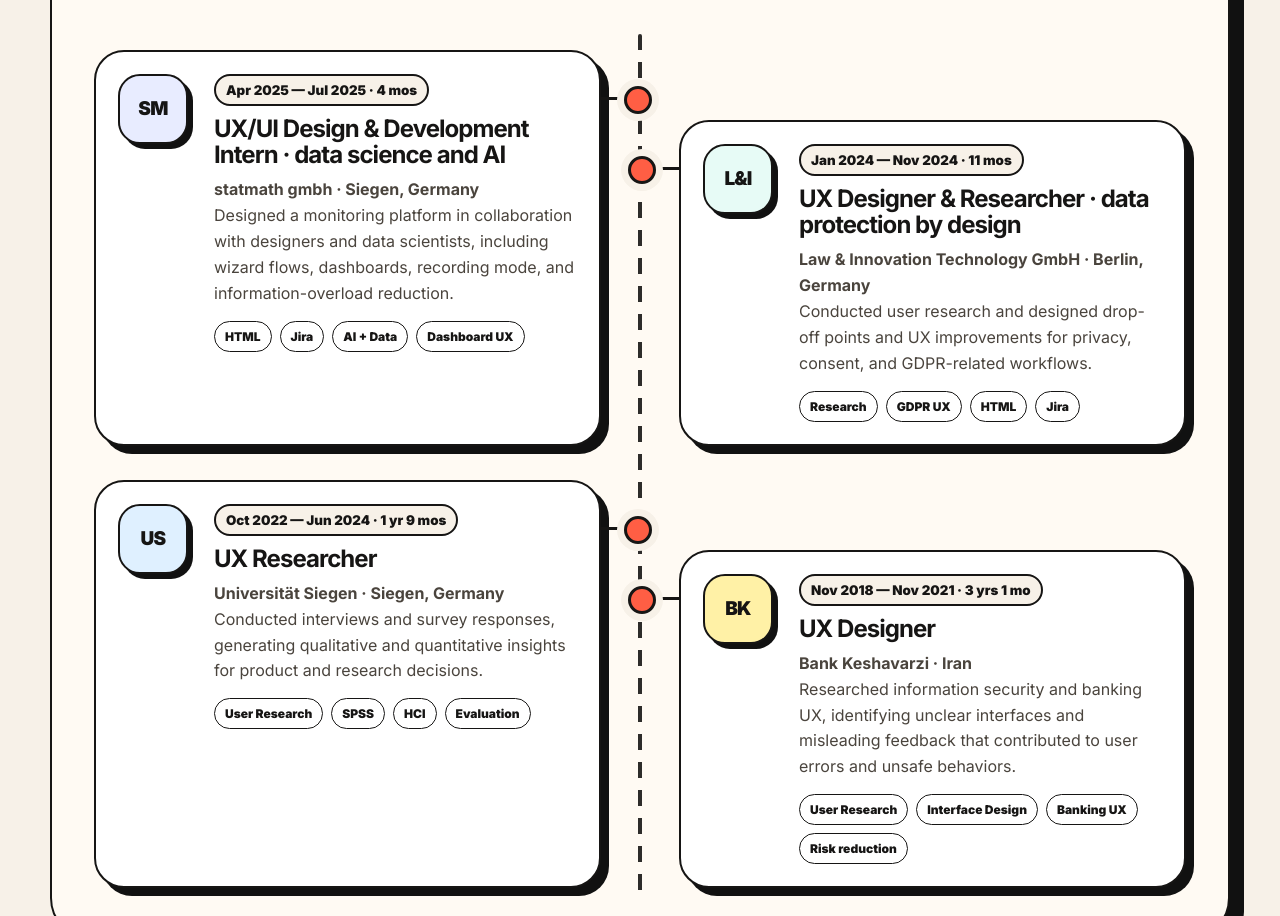
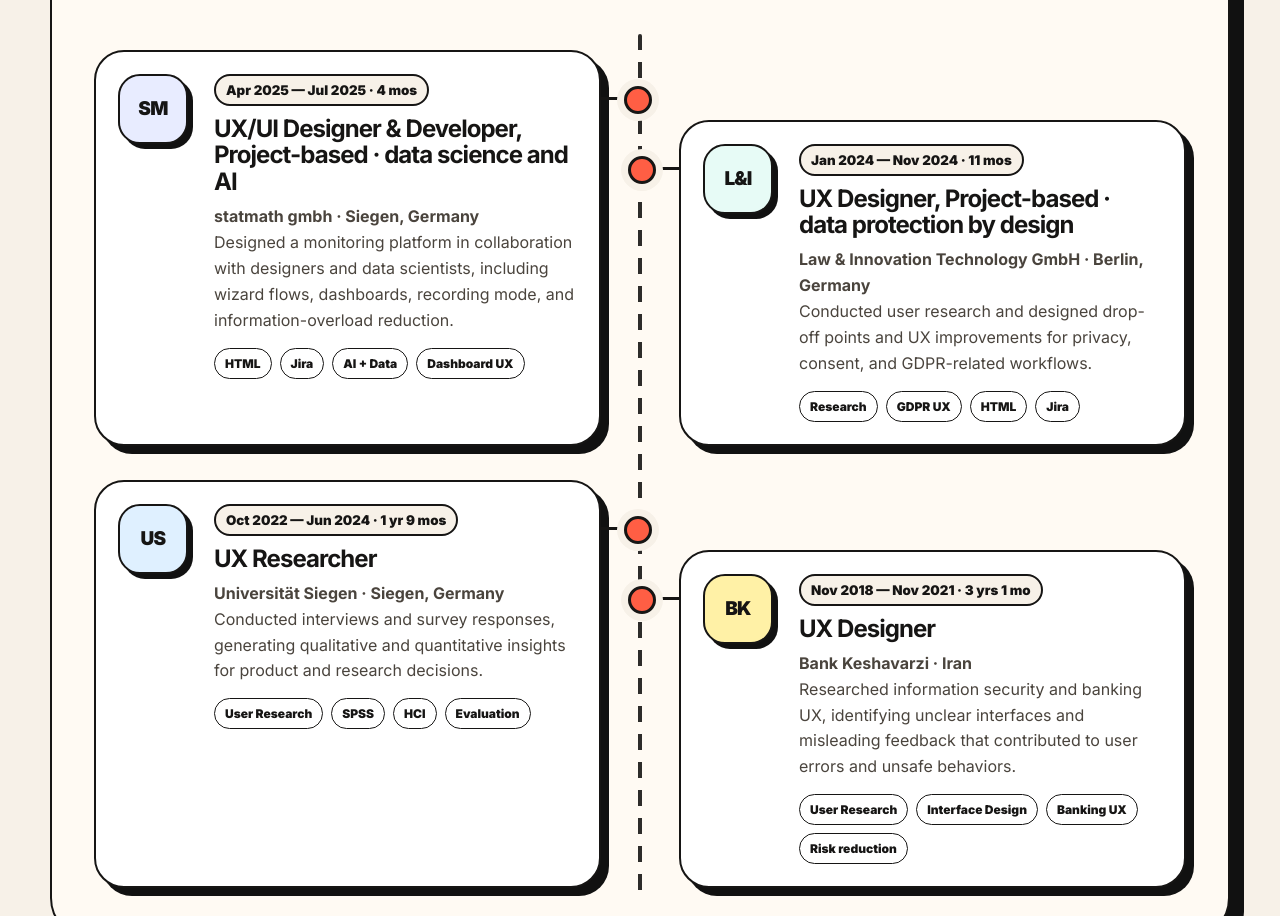
Before and after one commit to Sara-Gilda-Amirhajlou/Portfolio, a website with bundled scripts: page index.html in a window 1280 px wide. Shown: the part 2669-3585 px from the top of the page. Built offline with nearby package versions, Linux system fonts and the light colour scheme.

Commit message:
Update index.html
Adding project-based

```diff
--- a/index.html
+++ b/index.html
@@ -102,8 +102,8 @@ html[lang="de"] .lang-en-note{display:none}
     </div>
     <div class="careerTrack">
 
-      <article class="careerItem"><div class="careerLogo">SM</div><div class="careerContent"><small>Apr 2025 — Jul 2025 · 4 mos</small><h3>UX/UI Design & Development Intern · data science and AI</h3><p><strong>statmath gmbh · Siegen, Germany</strong><br>Designed a monitoring platform in collaboration with designers and data scientists, including wizard flows, dashboards, recording mode, and information-overload reduction.</p><div class="careerMeta"><span>HTML</span><span>Jira</span><span>AI + Data</span><span>Dashboard UX</span></div></div></article>
-      <article class="careerItem"><div class="careerLogo">L&I</div><div class="careerContent"><small>Jan 2024 — Nov 2024 · 11 mos</small><h3>UX Designer & Researcher · data protection by design</h3><p><strong>Law & Innovation Technology GmbH · Berlin, Germany</strong><br>Conducted user research and designed drop-off points and UX improvements for privacy, consent, and GDPR-related workflows.</p><div class="careerMeta"><span>Research</span><span>GDPR UX</span><span>HTML</span><span>Jira</span></div></div></article>
+      <article class="careerItem"><div class="careerLogo">SM</div><div class="careerContent"><small>Apr 2025 — Jul 2025 · 4 mos</small><h3>UX/UI Designer & Developer, Project-based · data science and AI</h3><p><strong>statmath gmbh · Siegen, Germany</strong><br>Designed a monitoring platform in collaboration with designers and data scientists, including wizard flows, dashboards, recording mode, and information-overload reduction.</p><div class="careerMeta"><span>HTML</span><span>Jira</span><span>AI + Data</span><span>Dashboard UX</span></div></div></article>
+      <article class="careerItem"><div class="careerLogo">L&I</div><div class="careerContent"><small>Jan 2024 — Nov 2024 · 11 mos</small><h3>UX Designer, Project-based · data protection by design</h3><p><strong>Law & Innovation Technology GmbH · Berlin, Germany</strong><br>Conducted user research and designed drop-off points and UX improvements for privacy, consent, and GDPR-related workflows.</p><div class="careerMeta"><span>Research</span><span>GDPR UX</span><span>HTML</span><span>Jira</span></div></div></article>
       <article class="careerItem"><div class="careerLogo">US</div><div class="careerContent"><small>Oct 2022 — Jun 2024 · 1 yr 9 mos</small><h3>UX Researcher</h3><p><strong>Universität Siegen · Siegen, Germany</strong><br>Conducted interviews and survey responses, generating qualitative and quantitative insights for product and research decisions.</p><div class="careerMeta"><span>User Research</span><span>SPSS</span><span>HCI</span><span>Evaluation</span></div></div></article>
       <article class="careerItem"><div class="careerLogo">BK</div><div class="careerContent"><small>Nov 2018 — Nov 2021 · 3 yrs 1 mo</small><h3>UX Designer</h3><p><strong>Bank Keshavarzi · Iran</strong><br>Researched information security and banking UX, identifying unclear interfaces and misleading feedback that contributed to user errors and unsafe behaviors.</p><div class="careerMeta"><span>User Research</span><span>Interface Design</span><span>Banking UX</span><span>Risk reduction</span></div></div></article>
     </div>
```
